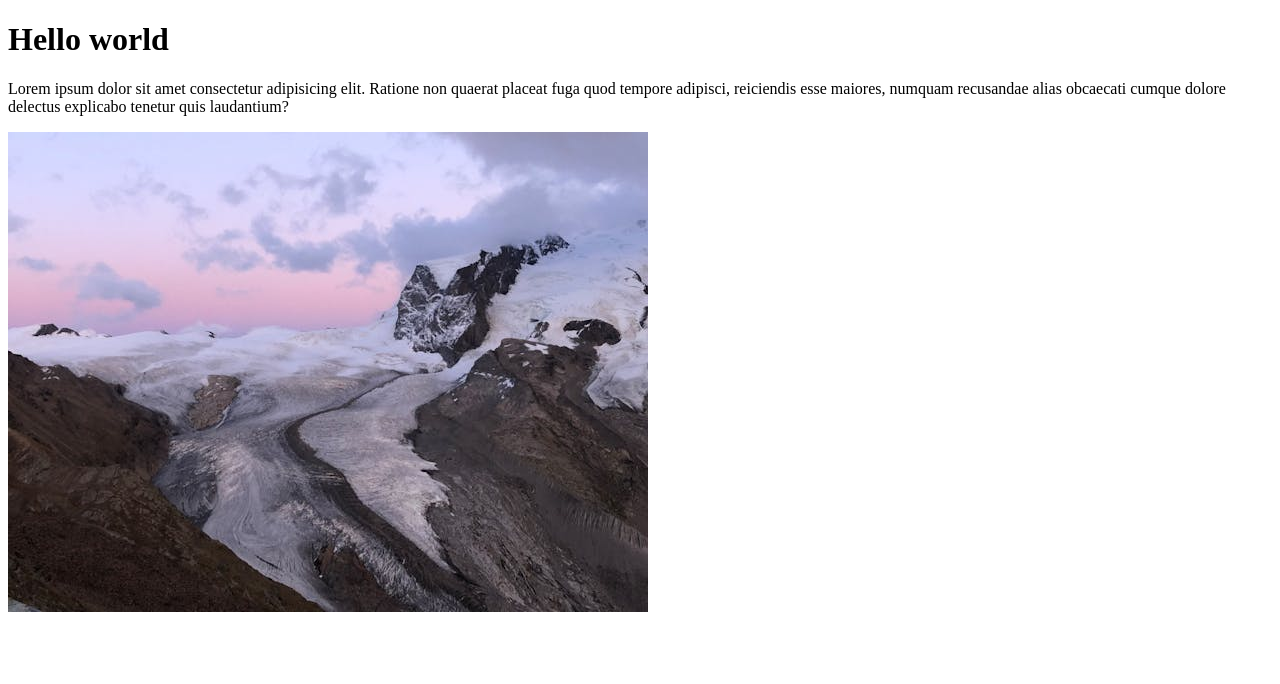
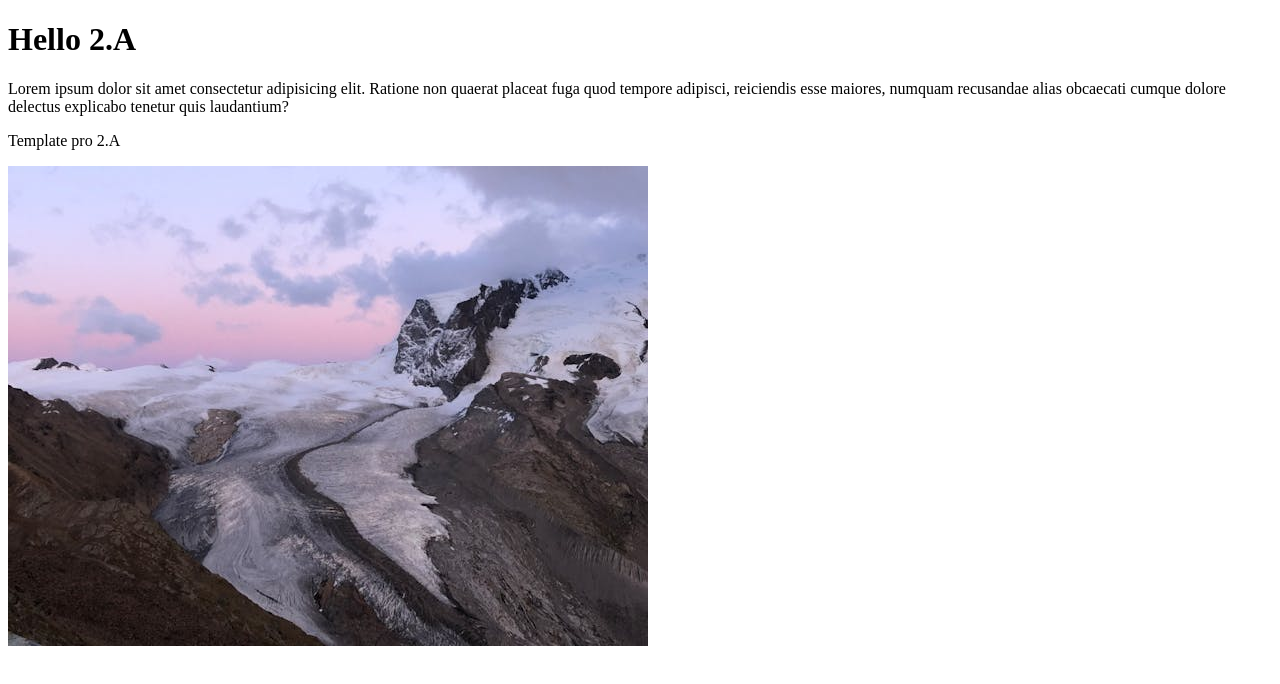
Before and after one commit to HonzaVrkota/2a-web-template, a plain HTML site: page index.html in a window 1280 px wide. Drawn offline with Linux system fonts and the light colour scheme.

Commit message:
Add text

```diff
--- a/index.html
+++ b/index.html
@@ -6,13 +6,16 @@
     <title>WBA 2.A</title>
   </head>
   <body>
-    <h1>Hello world</h1>
+    <h1>Hello 2.A</h1>
     <p>
       Lorem ipsum dolor sit amet consectetur adipisicing elit. Ratione non
       quaerat placeat fuga quod tempore adipisci, reiciendis esse maiores,
       numquam recusandae alias obcaecati cumque dolore delectus explicabo
       tenetur quis laudantium?
     </p>
+    <p>
+      Template pro 2.A
+    </p>
     <img src="/img-1.jpg" alt="" />
   </body>
 </html>
```
